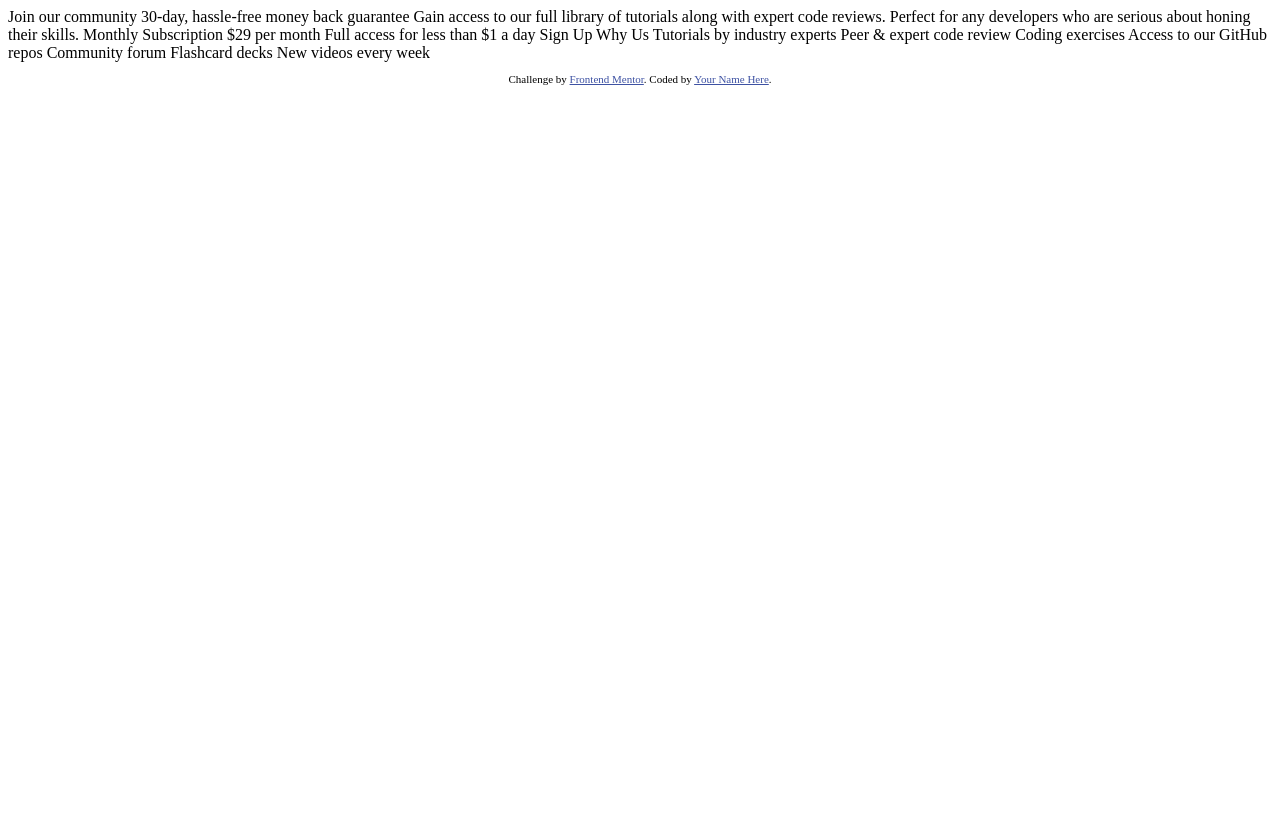
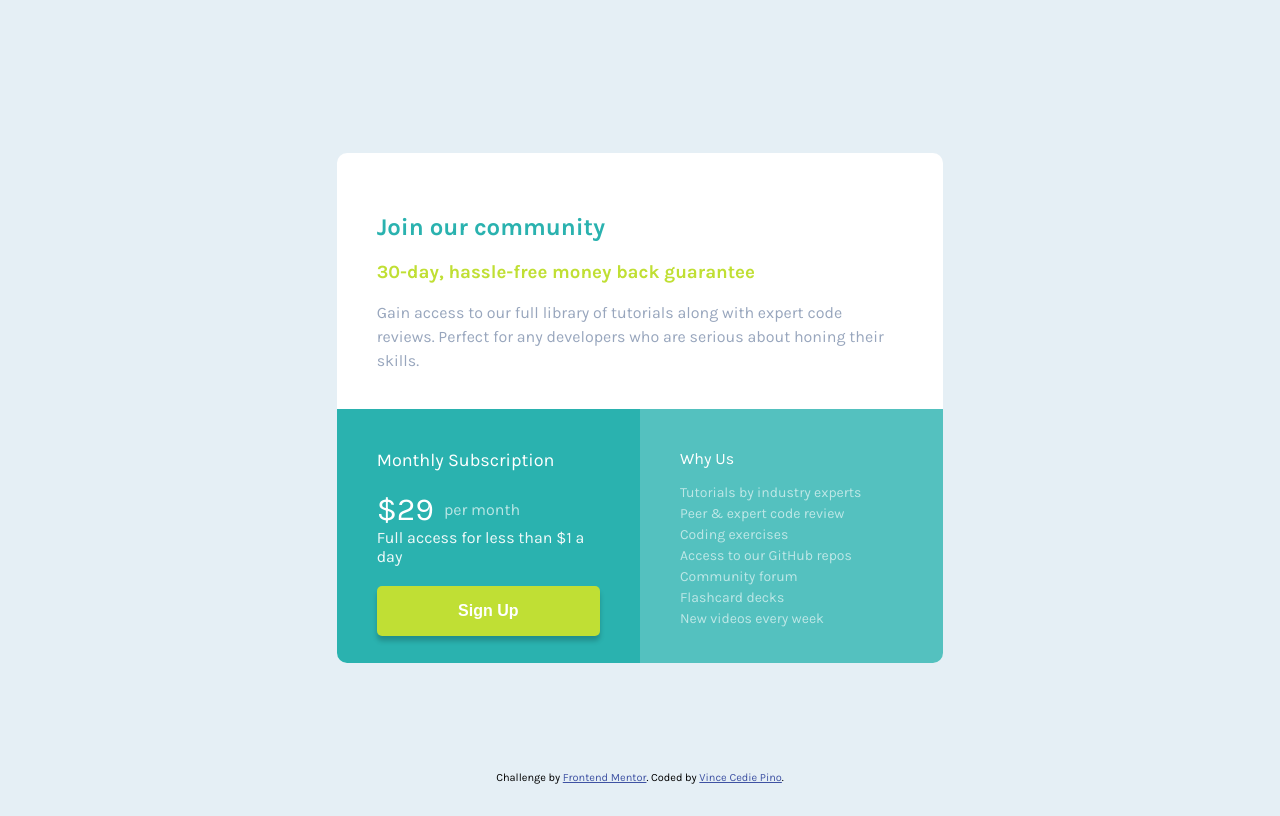
Before and after one commit to vince-pino/fem-single-price-grid-component, a plain HTML site: page index.html in a window 1280 px wide. Drawn offline with Linux system fonts and the light colour scheme.

Commit message:
Finish Project

```diff
--- a/index.html
+++ b/index.html
@@ -5,46 +5,64 @@
   <meta name="viewport" content="width=device-width, initial-scale=1.0"> <!-- displays site properly based on user's device -->
 
   <link rel="icon" type="image/png" sizes="32x32" href="./images/favicon-32x32.png">
+  <link rel="preconnect" href="https://fonts.googleapis.com">
+  <link rel="preconnect" href="https://fonts.gstatic.com" crossorigin>
+  <link href="https://fonts.googleapis.com/css2?family=Big+Shoulders+Display:wght@700&family=Fraunces:opsz,wght@9..144,700&family=Hanken+Grotesk:wght@500;700;800&family=Inter:wght@400;700&family=Karla:wght@400;700&family=Kumbh+Sans:wght@400;700&family=League+Spartan:wght@400;500;700&family=Lexend+Deca&family=Montserrat:wght@500;700&family=Outfit:wght@300;400;600;700&family=Poppins:wght@200;400;600&family=Press+Start+2P&family=Red+Hat+Display:wght@500;700;900&family=Roboto:ital,wght@0,400;0,700;1,300;1,400;1,700&family=Work+Sans:wght@400;600;700&display=swap" rel="stylesheet">
+  <link rel="stylesheet" href="styles/index.css">
 
   <title>Frontend Mentor | Single Price Grid Component</title>
-
-  <!-- Feel free to remove these styles or customise in your own stylesheet 👍 -->
-  <style>
-    .attribution { font-size: 11px; text-align: center; }
-    .attribution a { color: hsl(228, 45%, 44%); }
-  </style>
 </head>
 <body>
+
+  <main>
+    <section class="top">
+      <h1 class="title">
         Join our community
-
+      </h1>
+      <h3 class="subtitle">
         30-day, hassle-free money back guarantee
-
+      </h3>
+      <p class="description">
         Gain access to our full library of tutorials along with expert code reviews.
         Perfect for any developers who are serious about honing their skills.
-
+      </p>
+    </section>
+    <section class="bottom">
+      <div class="left">
+        <div class="left-title">
           Monthly Subscription
-
-  &dollar;29 per month
-
+        </div>
+        <div class="price">
+          <span>&dollar;29</span> per month
+        </div>
+        <div class="access">
           Full access for less than &dollar;1 a day
-
-  Sign Up
-
+        </div>
+        <button>Sign Up</button>
+      </div>
+      <div class="right">
+        <div class="right-title">
           Why Us
-
-  Tutorials by industry experts
-  Peer &amp; expert code review
-  Coding exercises
-  Access to our GitHub repos
-  Community forum
-  Flashcard decks
+        </div>
+        <p class="right-description">
+          Tutorials by industry experts<br>
+          Peer &amp; expert code review<br>
+          Coding exercises<br>
+          Access to our GitHub repos<br>
+          Community forum<br>
+          Flashcard decks<br>
           New videos every week
+        </p>
+      </div>
+    </section>
+  </main>
 
   <footer>
     <p class="attribution">
       Challenge by <a href="https://www.frontendmentor.io?ref=challenge" target="_blank">Frontend Mentor</a>.
-      Coded by <a href="#">Your Name Here</a>.
+      Coded by <a href="#">Vince Cedie Pino</a>.
     </p>
   </footer>
+
 </body>
 </html>
--- /dev/null
+++ b/styles/index.css
@@ -0,0 +1,180 @@
+body {
+  height: 100vh;
+  background-color: hsl(204, 43%, 93%);
+  font-family: 'Karla', sans-serif;
+
+  display: flex;
+  flex-direction: column;
+  justify-content: center;
+  align-items: center;
+}
+
+main {
+  justify-content: center;
+  align-items: center;
+
+  width: 48%;
+  border-radius: 10px;
+  background-color: white;
+}
+
+.top {
+  padding: 40px 40px 20px 40px;
+}
+
+.title {
+  color: hsl(179, 62%, 43%);
+  font-weight: 700;
+}
+
+.subtitle {
+  color: hsl(71, 73%, 54%);
+}
+
+.description {
+  color: hsl(218, 22%, 67%);
+  line-height: 1.5;
+}
+
+.bottom {
+  display: flex;
+}
+
+.left {
+  background-color: hsl(179, 62%, 43%);
+  padding: 40px;
+  padding-bottom: 20px;
+  border-radius: 0 0 0 10px;
+  flex: 1;
+}
+
+.right {
+  background-color: hsl(179, 62%, 43%, 0.8);
+  padding: 40px;
+  padding-bottom: 20px;
+  border-radius: 0 0 10px 0;
+  flex: 1;
+}
+
+.left-title {
+  color: white;
+  font-size: 18px;
+  margin-bottom: 20px;
+}
+
+.price {
+  display: flex;
+  align-items: center;
+
+  color: rgba(255, 255, 255, 0.671);
+}
+
+.price span {
+  color: white;
+  font-size: 32px;
+  margin-right: 10px;
+}
+
+.access {
+  color: rgba(255, 255, 255, 0.925);
+  margin-bottom: 20px;
+}
+
+button {
+  background-color: hsl(71, 73%, 54%);
+  color: white;
+  border: none;
+  border-radius: 5px;
+  padding: 10px 20px;
+  width: 100%;
+  height: 50px;
+  font-size: 16px;
+  font-weight: 700;
+  box-shadow: 0 5px 5px 0 rgba(0, 0, 0, 0.2);
+}
+
+.right-title {
+  color: white;
+}
+
+.right-description {
+  color: rgba(255, 255, 255, 0.616);
+  font-size: 14px;
+  line-height: 1.5;
+}
+
+footer {
+  position: fixed;
+  bottom: 0;
+  left: 0;
+  width: 100%;
+  height: 2.5rem;
+}
+
+.attribution { font-size: 11px; text-align: center; }
+.attribution a { color: hsl(228, 45%, 44%); }
+
+@media screen and (max-width: 375px) {
+  body {
+    margin-top: 10rem;
+  }
+
+  main {
+    width: 90%;
+  }
+
+  .top {
+    padding: 20px;
+  }
+
+  .title {
+    font-size: 24px;
+  }
+
+  .subtitle {
+    font-size: 16px;
+  }
+
+  .description {
+    font-size: 14px;
+  }
+
+  .bottom {
+    display: flex;
+    flex-direction: column;
+  }
+
+  .left {
+    border-radius: 0;
+  }
+
+  .right {
+    border-radius: 0 0 10px 10px;
+  }
+
+  .left-title {
+    font-size: 18px;
+  }
+
+  .left-description {
+    font-size: 14px;
+  }
+
+  .price {
+    font-size: 14px;
+    margin-bottom: 10px;
+  }
+
+  .price span {
+    font-size: 24px;
+  }
+
+  .access {
+    font-size: 14px;
+  }
+
+  footer {
+    position: static;
+  }
+
+}
```
Lines whose indentation alone changed are shown as unchanged.
